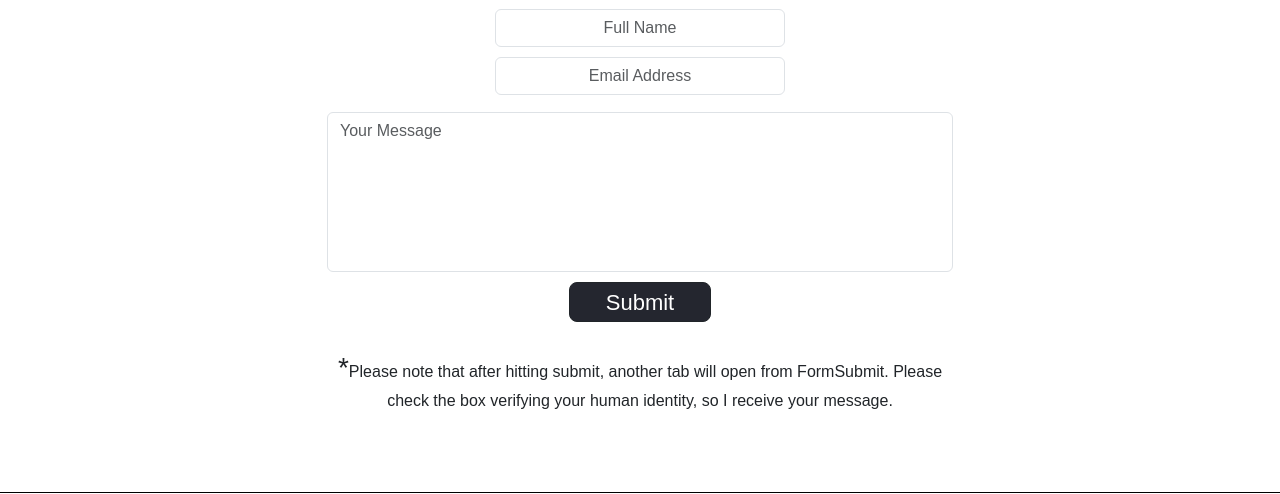
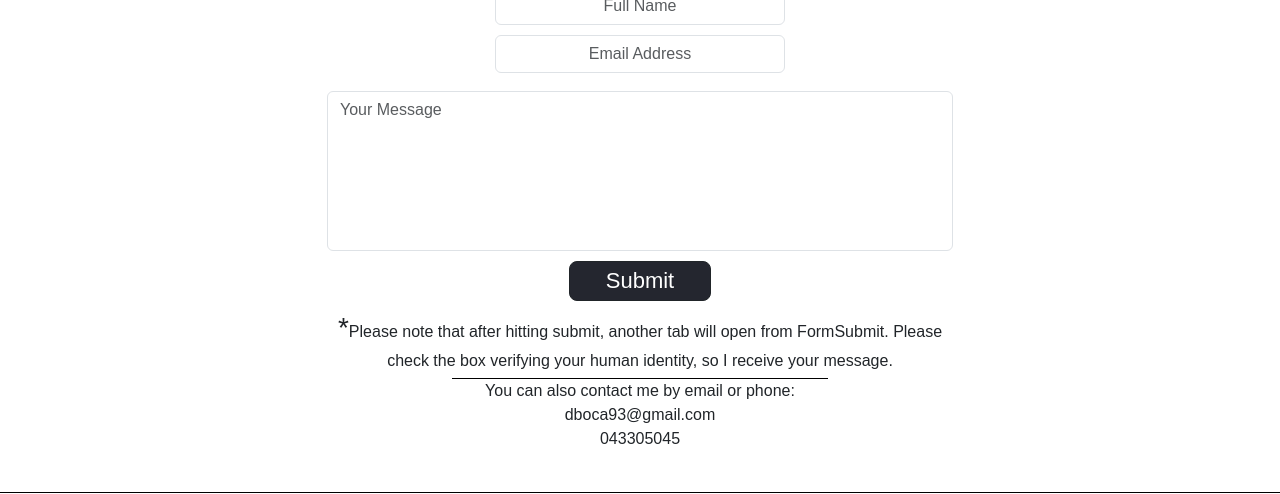
Before and after one commit to dboca93/portfolio__website, a plain HTML site: page contact.html in a window 1280 px wide. Shown: the part 208-702 px from the top of the page. Drawn offline with nearby package versions, Linux system fonts and the light colour scheme; a web font is replaced by a local one.

Commit message:
update image

```diff
--- a/contact.html
+++ b/contact.html
@@ -65,7 +65,7 @@
                         </svg>
 
                     </li>
-                    <li><a href="#">About Me</a></li>
+                    <li><a href="about.html">About Me</a></li>
                     <li><a href="contact.html">Contact</a></li>
                 </ul>
             </div>
@@ -76,8 +76,8 @@
     <main class="contact__main">
         <div class="container">
             <h1>Contact Me</h1>
-            <form target="_blank" action="https://formsubmit.co/dboca93@gmail.com" method="POST"
-                onsubmit="return submitForm()">
+
+            <form target="_blank" action="https://formsubmit.co/dboca93@gmail.com" method="POST">
                 <div class="form-group">
                     <div class="form-row">
                         <div class="col">
@@ -95,9 +95,7 @@
                 <button type="submit" class="btn btn-lg btn-dark btn-block">Submit</button>
             </form>
 
-            <div id="notification" class="notification">
-                Form submitted successfully!
-            </div>
+
 
             <div class="form__disclaimer">
                 <p><span>*</span>Please note that after hitting submit,
@@ -105,6 +103,12 @@
                     Please check the box verifying your
                     human identity, so I receive your message.
                 </p>
+
+                <ul>
+                    <li>You can also contact me by email or phone:</li>
+                    <li>dboca93@gmail.com</li>
+                    <li>043305045</li>
+                </ul>
             </div>
         </div>
     </main>
--- a/live.js
+++ b/live.js
@@ -29,18 +29,6 @@ project__Sel.addEventListener('mouseleave', function() {
 
 
 
-
-function submitForm() {
-    // Assuming 'form' is the ID of your form
-    // var form = document.getElementById("form");
-    var notification = document.getElementById("notification");
-    notification.style.display = "block";
-
-    setTimeout(function() {
-        notification.style.display = "none";
-    }, 3000);
-
-  }
 
 
 
--- a/scss/_contact.scss
+++ b/scss/_contact.scss
@@ -9,20 +9,36 @@
   display: flex;
   align-items: center;
   justify-content: center;
-  padding: calc(10px + 1vw) 0;
+  padding: calc(5px + 1vh) 0;
 }
 
 .container {
   min-width: 300px;
 
   .form__disclaimer {
-    // outline: 5px solid red;
     font-family: $font__second;
-    margin-top: 25px;
+    margin-top: calc(2px + 0.5vh);
     text-align: center;
+    p {
+      margin-bottom: 5px !important;
+    }
 
     span {
       font-size: 28px;
+    }
+
+    ul {
+      border-top: $tool;
+      width: max(60%, 280px);
+      display: flex;
+      margin-inline: auto;
+      align-items: center;
+      justify-content: center;
+      flex-direction: column;
+
+      li {
+        font-size: clamp(12px, 3vw - 10px, 16px);
+      }
     }
   }
 
```
Also changed, not shown: about.html (+2 -3 lines), index.html (+6 -1 lines), dist/css/main.css, 1 other file.
